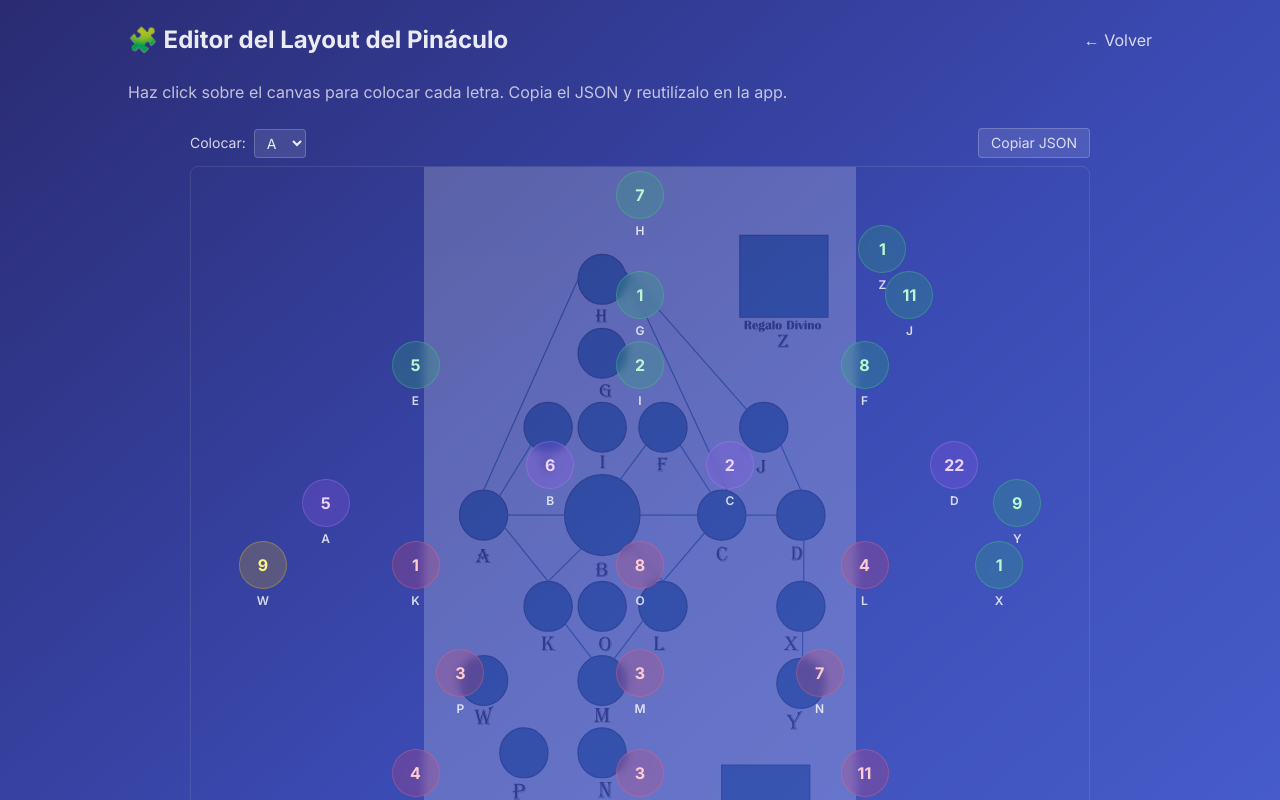
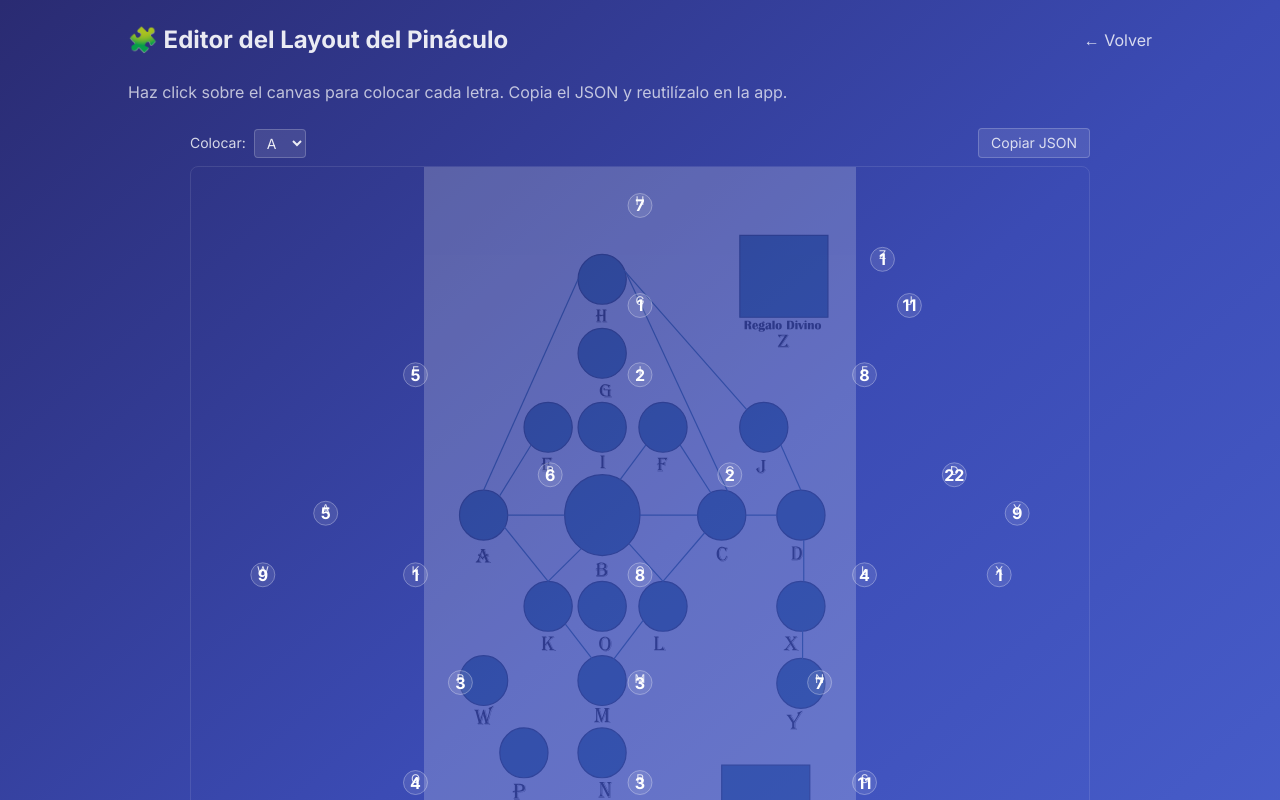
Before and after one commit to uset82/pinaculo, a Next.js app: page /pinaculo-editor in a window 1280 px wide. Shown: the top 800 px of the page. Built offline with nearby package versions, Linux system fonts and the light colour scheme.

Commit message:
Refactor: render de nodos en SVG (sin inline styles); números encima de layout principal

```diff
--- a/src/components/PinaculoLayout.tsx
+++ b/src/components/PinaculoLayout.tsx
@@ -73,34 +73,37 @@ export default function PinaculoLayout({ positions, values, backgroundSrc = '/pi
       <div className="relative aspect-[7/6] rounded-lg overflow-hidden border border-white/10" onClick={handleClick}>
         <img src={backgroundSrc} alt="Pináculo base" className="absolute inset-0 w-full h-full object-contain opacity-20 pointer-events-none" />
 
+        <svg className="absolute inset-0 w-full h-full pointer-events-none">
           {keys.map((k) => {
             const pos = localPositions[k]
             const value = values[k]
             if (!pos) return null
-          const variant = letterToVariant(k)
-          const text = Array.isArray(value) ? value.join(', ') : value ?? ''
+            const text = Array.isArray(value) ? value.join(', ') : (value ?? '')
+            const x = pos.x * 100
+            const y = pos.y * 100
+            if (renderMode === 'numbers-only') {
               return (
-            <div
-              key={k}
-              className="absolute transform -translate-x-1/2 -translate-y-1/2"
-              style={{ left: `${pos.x * 100}%`, top: `${pos.y * 100}%` }}
-              aria-label={`Posición ${k}`}
-            >
-              {renderMode === 'numbers-only' ? (
-                <div className="flex items-center justify-center" aria-hidden>
-                  <span className="font-bold text-white/90 drop-shadow">{text as any}</span>
-                </div>
-              ) : (
-                <div className={`w-12 h-12 rounded-full border ${variantClasses[variant]} backdrop-blur-sm flex items-center justify-center`}>
-                  <span className="font-bold">{text as any}</span>
-                </div>
+                <text key={k} x={`${x}%`} y={`${y}%`} textAnchor="middle" dominantBaseline="central" className="fill-white" aria-label={`Posición ${k}`}>
+                  <tspan className="font-bold">{String(text)}</tspan>
+                </text>
+              )
+            }
+            // Default: draw a subtle circle behind
+            return (
+              <g key={k} aria-label={`Posición ${k}`}>
+                <circle cx={`${x}%`} cy={`${y}%`} r="12" className="stroke-white/30 fill-white/10" />
+                <text x={`${x}%`} y={`${y}%`} textAnchor="middle" dominantBaseline="central" className="fill-white">
+                  <tspan className="font-bold">{String(text)}</tspan>
+                </text>
+                {editable && (
+                  <text x={`${x}%`} y={`calc(${y}% + 18px)`} textAnchor="middle" className="fill-white/80 text-xs">
+                    {k}
+                  </text>
                 )}
-              {editable && (
-                <div className="text-center text-xs text-white/80 mt-1 font-semibold">{k}</div>
-              )}
-            </div>
+              </g>
             )
           })}
+        </svg>
       </div>
       {editable && (
         <pre className="mt-3 text-xs text-white/70 bg-white/5 p-2 rounded border border-white/10 overflow-auto max-h-40">{JSON.stringify(localPositions, null, 2)}</pre>
```
Lines whose indentation alone changed are shown as unchanged.
